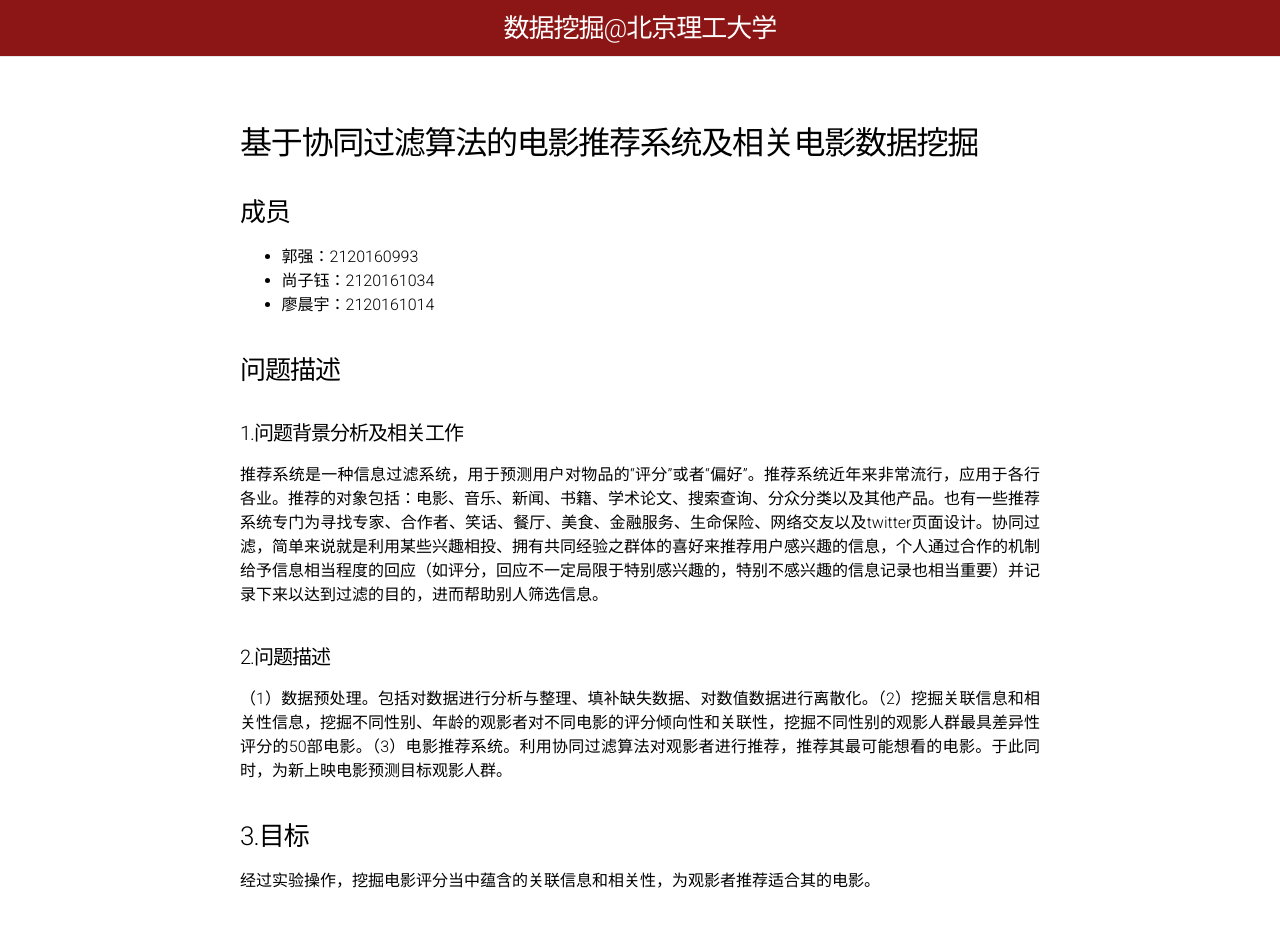
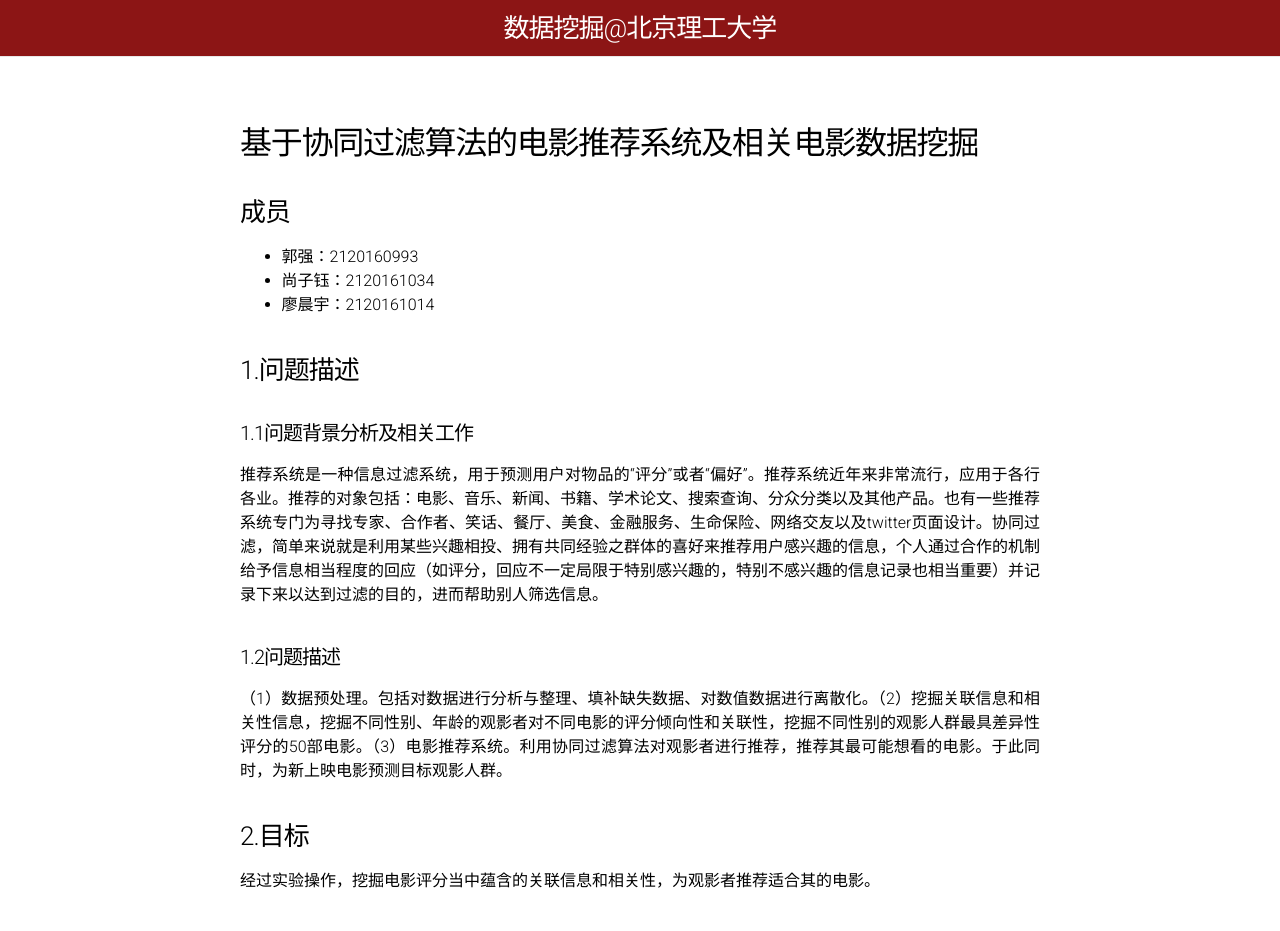
Before and after one commit to BITDM/bitdm.github.io, a Jekyll site: the page built from 2017/projects/P12/mid-term_report.md, in a window 1280 px wide and 1400 px high. Shown: the top 931 px of the window. Built offline with Jekyll 4.4.1, drawn with Linux system fonts in a browser that asks for light colours; our own code applies the rules of GitHub Pages for plain Markdown files; some of the changed text lies outside the part shown.

Commit message:
Update mid-term_report.md

```diff
--- a/2017/projects/P12/mid-term_report.md
+++ b/2017/projects/P12/mid-term_report.md
@@ -4,15 +4,15 @@
 - 尚子钰：2120161034
 - 廖晨宇：2120161014
 
-### 问题描述
-#### 1.问题背景分析及相关工作
+### 1.问题描述
+#### 1.1问题背景分析及相关工作
 推荐系统是一种信息过滤系统，用于预测用户对物品的“评分”或者“偏好”。推荐系统近年来非常流行，应用于各行各业。推荐的对象包括：电影、音乐、新闻、书籍、学术论文、搜索查询、分众分类以及其他产品。也有一些推荐系统专门为寻找专家、合作者、笑话、餐厅、美食、金融服务、生命保险、网络交友以及twitter页面设计。协同过滤，简单来说就是利用某些兴趣相投、拥有共同经验之群体的喜好来推荐用户感兴趣的信息，个人通过合作的机制给予信息相当程度的回应（如评分，回应不一定局限于特别感兴趣的，特别不感兴趣的信息记录也相当重要）并记录下来以达到过滤的目的，进而帮助别人筛选信息。
-#### 2.问题描述
+#### 1.2问题描述
 （1）数据预处理。包括对数据进行分析与整理、填补缺失数据、对数值数据进行离散化。（2）挖掘关联信息和相关性信息，挖掘不同性别、年龄的观影者对不同电影的评分倾向性和关联性，挖掘不同性别的观影人群最具差异性评分的50部电影。（3）电影推荐系统。利用协同过滤算法对观影者进行推荐，推荐其最可能想看的电影。于此同时，为新上映电影预测目标观影人群。
-### 3.目标
+### 2.目标
 经过实验操作，挖掘电影评分当中蕴含的关联信息和相关性，为观影者推荐适合其的电影。
-### 4.完成情况
-#### 4.1数据集及数据预处理工作
+### 3.完成情况
+#### 3.1数据集及数据预处理工作
 我们使用movielens提供的一个小型数据集作为本次实验的使用数据。该数据集包含三个文件，movies.dat, users.dat和ratings.dat，分别表示电影信息，用户信息以及用户对电影的评分情况。数据集包含3,883部电影信息，包括电影名称及类型；6,040个用户信息，包含用户的ID，性别，年龄，职业，邮编；1,000,209条评分信息，包含用户ID，电影ID，评分以及时间戳。由于原始数据集使用文本文件形式存放，不利于程序的读取与操作，且由于编码问题，原始数据存在一些乱码，所以首先要进行数据格式转换及预处理。我们使用matlab2016b，将原始数据导入程序，最终以csv格式分行分列存储，一遍python程序的下一步操作。数据格式介绍
 
 ![](https://github.com/upTina/bitdm.github.io/blob/master/2017/projects/P12/source/images/original_movies_data.png)
```
Also changed, not shown: other parts of 2017/projects/P12/mid-term_report.md (+3 -3 lines).
